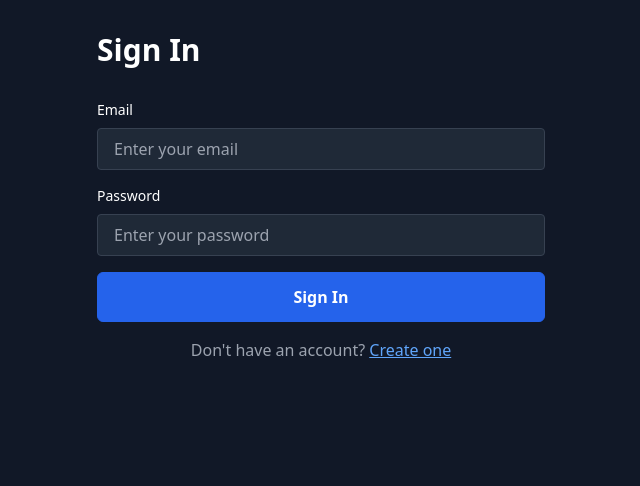
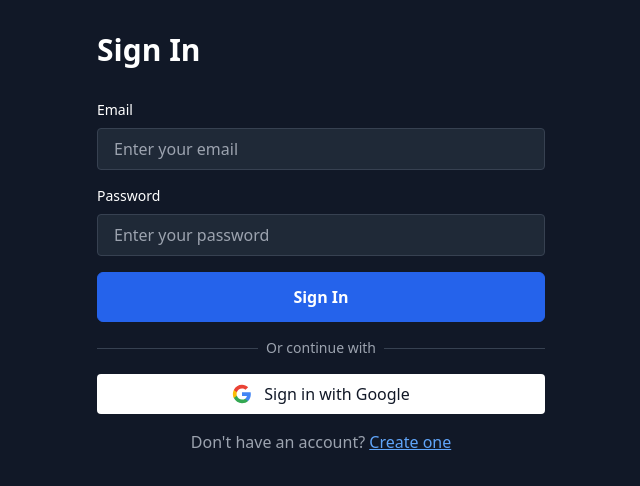
Before and after one commit to esdg/rap-label-tycoon-svelte-client, a SvelteKit app: page /users/login in a window 1280 px wide. Shown: the top 486 px of the page, without its empty margins (319-959 px from the left). Built offline with nearby package versions, Linux system fonts and the light colour scheme; no server answers.

Commit message:
Adding google provider for firebase login

```diff
--- a/src/lib/firebase.ts
+++ b/src/lib/firebase.ts
@@ -1,6 +1,6 @@
 // Firebase Configuration and Initialization
 import { initializeApp } from 'firebase/app';
-import { getAuth, createUserWithEmailAndPassword, signInWithEmailAndPassword, signOut, onAuthStateChanged, type User } from 'firebase/auth';
+import { getAuth, createUserWithEmailAndPassword, signInWithEmailAndPassword, signInWithPopup, GoogleAuthProvider, signOut, onAuthStateChanged, type User } from 'firebase/auth';
 import { browser } from '$app/environment';
 
 // Your web app's Firebase configuration
@@ -33,6 +33,12 @@
     await signOut(auth);
 }
 
+export async function firebaseSignInWithGoogle(): Promise<User> {
+    const provider = new GoogleAuthProvider();
+    const userCredential = await signInWithPopup(auth, provider);
+    return userCredential.user;
+}
+
 export function onFirebaseAuthStateChanged(callback: (user: User | null) => void): () => void {
     if (!browser) {
         return () => { };
--- a/src/lib/services/auth.ts
+++ b/src/lib/services/auth.ts
@@ -2,7 +2,7 @@
 // Handles the complete auth flow including fetching player and label data
 
 import { goto } from '$app/navigation';
-import { firebaseSignIn, firebaseSignOut, firebaseCreateAccount } from '$lib/firebase';
+import { firebaseSignIn, firebaseSignOut, firebaseCreateAccount, firebaseSignInWithGoogle } from '$lib/firebase';
 import { getPlayerByFirebaseUserId, getPlayerLabels, createPlayer } from '$lib/api';
 import { player } from '$lib/stores/player';
 import { label } from '$lib/stores/label';
@@ -43,6 +43,60 @@
         return {
             success: false,
             error: error instanceof Error ? error.message : 'Login failed'
+        };
+    }
+}
+
+/**
+ * Google Sign-In flow:
+ * 1. Sign in with Google popup
+ * 2. Check if player exists in backend
+ * 3. If not, create player with Google account info
+ * 4. Fetch label data if player has labels
+ * 5. Redirect to appropriate page
+ */
+export async function googleSignInAndRedirect(): Promise<AuthResult> {
+    try {
+        // Sign in with Google
+        const firebaseUser = await firebaseSignInWithGoogle();
+
+        try {
+            // Try to fetch existing player data
+            const playerData = await getPlayerByFirebaseUserId(firebaseUser.uid);
+            player.set(playerData);
+
+            // Check if player has labels
+            if (playerData.labelIds && playerData.labelIds.length > 0) {
+                // Fetch labels
+                const labels = await getPlayerLabels(playerData.labelIds);
+                if (labels.length > 0) {
+                    label.set(labels[0]); // Set first label as active
+                }
+                await goto('/labels');
+                return { success: true, player: playerData, labels };
+            } else {
+                // No labels - redirect to create label
+                await goto('/labels/create');
+                return { success: true, player: playerData, labels: [] };
+            }
+        } catch (error) {
+            // Player doesn't exist - create new player
+            const createPlayerData: CreatePlayerRequest = {
+                firebaseUserId: firebaseUser.uid,
+                username: firebaseUser.displayName || firebaseUser.email?.split('@')[0] || 'Player',
+                email: firebaseUser.email || ''
+            };
+            const playerData = await createPlayer(createPlayerData);
+            player.set(playerData);
+
+            // New users don't have labels, redirect to create
+            await goto('/labels/create');
+            return { success: true, player: playerData, labels: [] };
+        }
+    } catch (error) {
+        return {
+            success: false,
+            error: error instanceof Error ? error.message : 'Google sign-in failed'
         };
     }
 }
--- a/src/routes/users/login/+page.svelte
+++ b/src/routes/users/login/+page.svelte
@@ -4,11 +4,13 @@
 	import { player } from '$lib/stores/player';
 	import { label } from '$lib/stores/label';
 	import { firebaseSignIn } from '$lib/firebase';
+	import { googleSignInAndRedirect } from '$lib/services/auth';
 	import Button from '$lib/components/Button.svelte';
 
 	let email: string = '';
 	let password: string = '';
 	let isLoading: boolean = false;
+	let isGoogleLoading: boolean = false;
 	let error: string = '';
 
 	async function handleLogin() {
@@ -74,6 +76,31 @@
 			isLoading = false;
 		}
 	}
+
+	async function handleGoogleSignIn() {
+		error = '';
+		isGoogleLoading = true;
+
+		try {
+			const result = await googleSignInAndRedirect();
+			if (!result.success && result.error) {
+				error = result.error;
+			}
+		} catch (err: unknown) {
+			if (err && typeof err === 'object' && 'code' in err) {
+				const firebaseError = err as { code: string; message: string };
+				if (firebaseError.code === 'auth/popup-closed-by-user') {
+					error = 'Sign-in cancelled';
+				} else {
+					error = firebaseError.message || 'Google sign-in failed';
+				}
+			} else {
+				error = err instanceof Error ? err.message : 'Google sign-in failed';
+			}
+		} finally {
+			isGoogleLoading = false;
+		}
+	}
 </script>
 
 <div class="min-h-screen bg-gray-900 text-white p-8">
@@ -118,9 +145,45 @@
 				altText="Sign in to your account"
 				fullWidth={true}
 				loading={isLoading}
-				disabled={isLoading}
+				disabled={isLoading || isGoogleLoading}
 				on:clicked={handleLogin}
 			/>
+
+			<div class="relative my-6">
+				<div class="absolute inset-0 flex items-center">
+					<div class="w-full border-t border-gray-700"></div>
+				</div>
+				<div class="relative flex justify-center text-sm">
+					<span class="px-2 bg-gray-900 text-gray-400">Or continue with</span>
+				</div>
+			</div>
+
+			<button
+				type="button"
+				on:click={handleGoogleSignIn}
+				disabled={isLoading || isGoogleLoading}
+				class="w-full flex items-center justify-center gap-3 px-4 py-2 bg-white text-gray-900 rounded hover:bg-gray-100 transition-colors disabled:opacity-50 disabled:cursor-not-allowed"
+			>
+				<svg class="w-5 h-5" viewBox="0 0 24 24" xmlns="http://www.w3.org/2000/svg">
+					<path
+						d="M22.56 12.25c0-.78-.07-1.53-.2-2.25H12v4.26h5.92c-.26 1.37-1.04 2.53-2.21 3.31v2.77h3.57c2.08-1.92 3.28-4.74 3.28-8.09z"
+						fill="#4285F4"
+					/>
+					<path
+						d="M12 23c2.97 0 5.46-.98 7.28-2.66l-3.57-2.77c-.98.66-2.23 1.06-3.71 1.06-2.86 0-5.29-1.93-6.16-4.53H2.18v2.84C3.99 20.53 7.7 23 12 23z"
+						fill="#34A853"
+					/>
+					<path
+						d="M5.84 14.09c-.22-.66-.35-1.36-.35-2.09s.13-1.43.35-2.09V7.07H2.18C1.43 8.55 1 10.22 1 12s.43 3.45 1.18 4.93l2.85-2.22.81-.62z"
+						fill="#FBBC05"
+					/>
+					<path
+						d="M12 5.38c1.62 0 3.06.56 4.21 1.64l3.15-3.15C17.45 2.09 14.97 1 12 1 7.7 1 3.99 3.47 2.18 7.07l3.66 2.84c.87-2.6 3.3-4.53 6.16-4.53z"
+						fill="#EA4335"
+					/>
+				</svg>
+				{isGoogleLoading ? 'Signing in with Google...' : 'Sign in with Google'}
+			</button>
 
 			<p class="text-center text-gray-400 mt-4">
 				Don't have an account?
```
